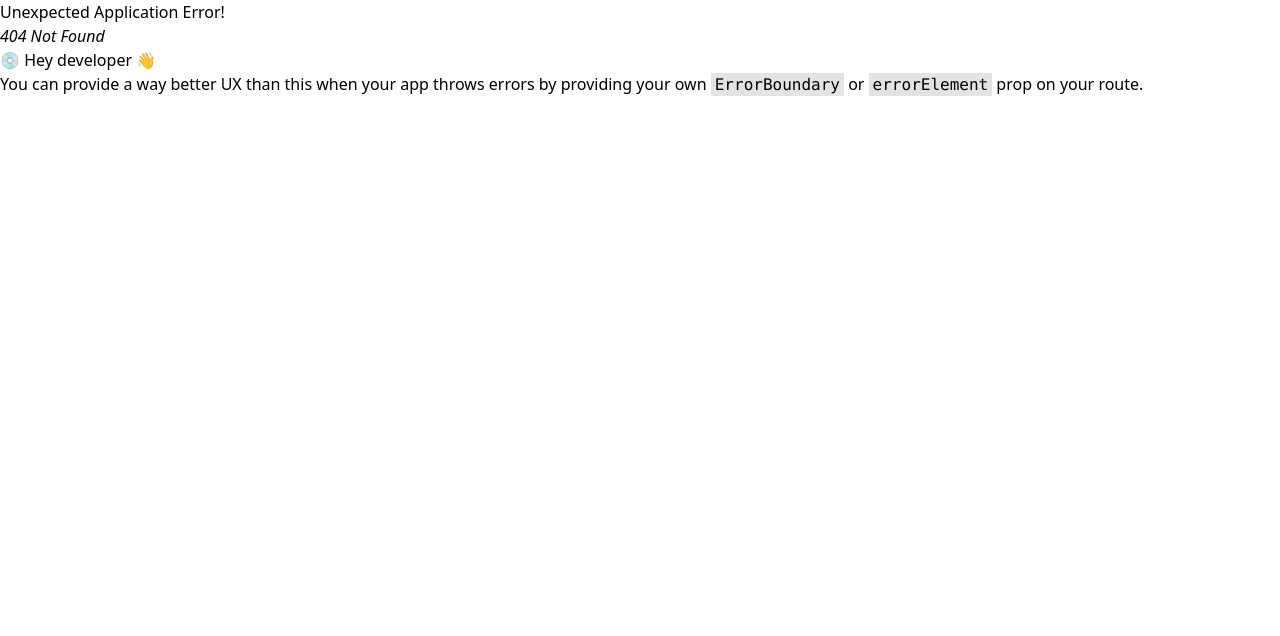
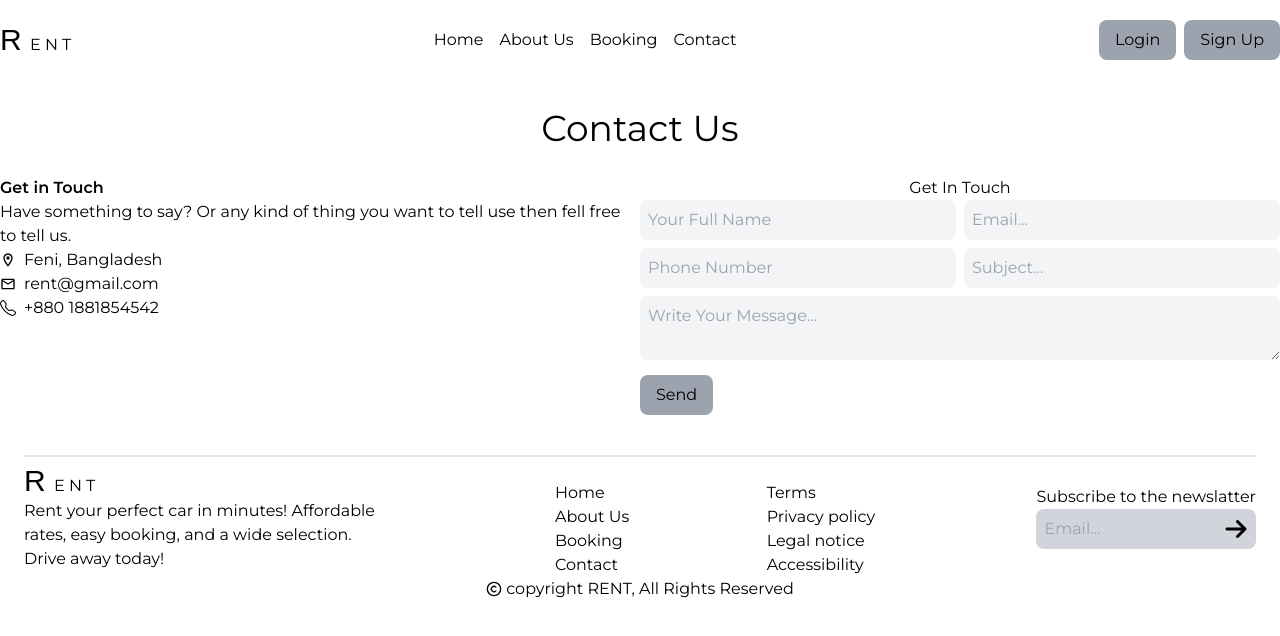
Before and after one commit to KhaledAhmed2004/Car-Rental-Reservation-System-FrontEnd, a React (Vite) app: page /aboutUs in a window 1280 px wide. Before the commit this address had no page. Shown: the top 636 px of the page. Built offline with nearby package versions, Linux system fonts and the light colour scheme; a web font is replaced by a local one.

Commit message:
feat(about-us): add contact us section

```diff
--- /dev/null
+++ b/src/pages/AboutUsPage.tsx
@@ -0,0 +1,73 @@
+import React from "react";
+import Heading from "../components/common/atoms/Heading";
+import PrimaryButton from "../components/common/atoms/PrimaryButton";
+import { MdOutlineMail } from "react-icons/md";
+import { MdOutlineLocationOn } from "react-icons/md";
+import { BsTelephone } from "react-icons/bs";
+import { IoTimeOutline } from "react-icons/io5";
+
+const AboutUsPage = () => {
+  return (
+    <div>
+      <Heading>Contact Us</Heading>
+      <div className="flex">
+        <div className="flex-1">
+          <h3 className="font-semibold">Get in Touch</h3>
+          <p>
+            Have something to say? Or any kind of thing you want to tell use
+            then fell free to tell us.
+          </p>
+          <div className="flex items-center gap-2">
+            <MdOutlineLocationOn />
+            <p>Feni, Bangladesh</p>
+          </div>
+          <div className="flex items-center gap-2">
+            <MdOutlineMail />
+            <p>rent@gmail.com</p>
+          </div>
+          <div className="flex items-center gap-2">
+            <BsTelephone />
+            <p>+880 1881854542</p>
+          </div>
+        </div>
+        <div className="flex-1">
+          <h2 className="text-center">Get In Touch</h2>
+          <form className="space-y-2">
+            <div className="flex w-full gap-2">
+              <input
+                className="bg-gray-100 p-2 w-full flex-1 rounded-lg"
+                type="text"
+                placeholder="Your Full Name"
+              />
+              <input
+                className="bg-gray-100 p-2 w-full flex-1 rounded-lg"
+                type="text"
+                placeholder="Email..."
+              />
+            </div>
+            <div className="w-full flex gap-2">
+              <input
+                className="bg-gray-100 p-2 flex-1 w-full rounded-lg"
+                type="text"
+                placeholder="Phone Number"
+              />
+              <input
+                className="bg-gray-100 p-2 flex-1 w-full rounded-lg"
+                type="text"
+                placeholder="Subject..."
+              />
+            </div>
+            <textarea
+              className="bg-gray-100 p-2 w-full rounded-lg"
+              placeholder="Write Your Message..."
+              aria-label="Message"
+            />
+            <PrimaryButton label={"Send"} onClick={"send"} />
+          </form>
+        </div>
+      </div>
+    </div>
+  );
+};
+
+export default AboutUsPage;
--- a/src/routes/Routes.tsx
+++ b/src/routes/Routes.tsx
@@ -2,12 +2,16 @@ import React from "react";
 import { createBrowserRouter } from "react-router-dom";
 import MainLayout from "../layouts/MainLayout";
 import HomePage from "../pages/HomePage";
+import AboutUsPage from "../pages/AboutUsPage";
 
 const Router = createBrowserRouter([
   {
     path: "/",
     element: <MainLayout />,
-    children: [{ path: "/", element: <HomePage /> }],
+    children: [
+      { path: "/", element: <HomePage /> },
+      { path: "/aboutUs", element: <AboutUsPage /> },
+    ],
   },
 ]);
 export default Router;
```
